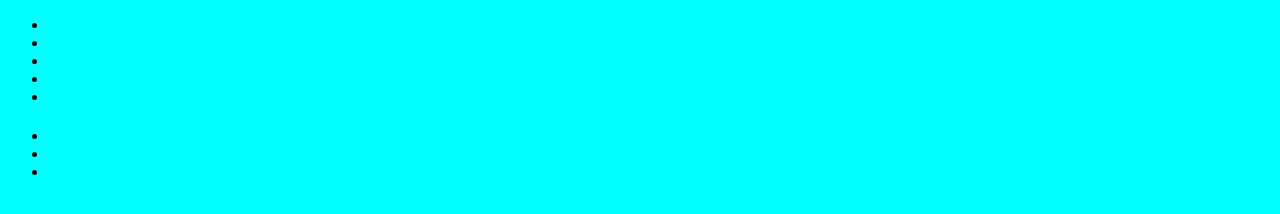
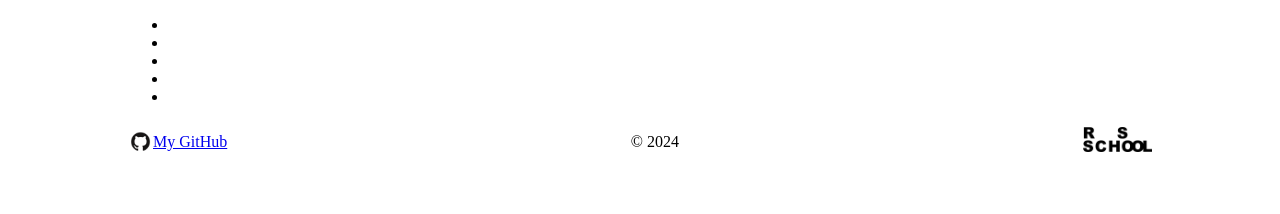
Before and after one commit to SergeySkakun/rsschool-cv, a plain HTML site: page index.html in a window 1280 px wide. Drawn offline with Linux system fonts and the light colour scheme.

Commit message:
feat: add footer content

```diff
--- a/index.html
+++ b/index.html
@@ -32,10 +32,19 @@
     </main>
     <footer>
       <div class="wrapper">
-        <ul>
-          <li></li>
-          <li></li>
-          <li></li>
+        <ul class="footer-links">
+          <li>
+            <a class="github-link" href="https://github.com/SergeySkakun/">
+              <img class="footer-logo" src="./logo-github.png" alt="github logo">
+              My GitHub
+            </a>
+          </li>
+          <li>© 2024</li>
+          <li>
+            <a href="https://rs.school/courses/javascript-ru">
+              <img class="footer-logo" src="./logo-rsschool.png" alt="rsschool logo">
+            </a>
+          </li>
         </ul>
       </div>
     </footer>
--- a/style.css
+++ b/style.css
@@ -1,3 +1,23 @@
-body {
-  background-color: aqua;
+.wrapper {
+  margin: 0 auto;
+  width: 1024px;
 }
+
+.footer-links {
+  margin: 0;
+  padding: 0;
+  display: flex;
+  flex-direction: row;
+  justify-content: space-between;
+  align-items: center;
+  list-style-type: none;
+}
+
+.github-link{
+  display: flex;
+  align-items: center;
+}
+
+.footer-logo {
+  height: 25px;
+}
```
Also changed, not shown: logo-github.png (added), logo-rsschool.png (added).
